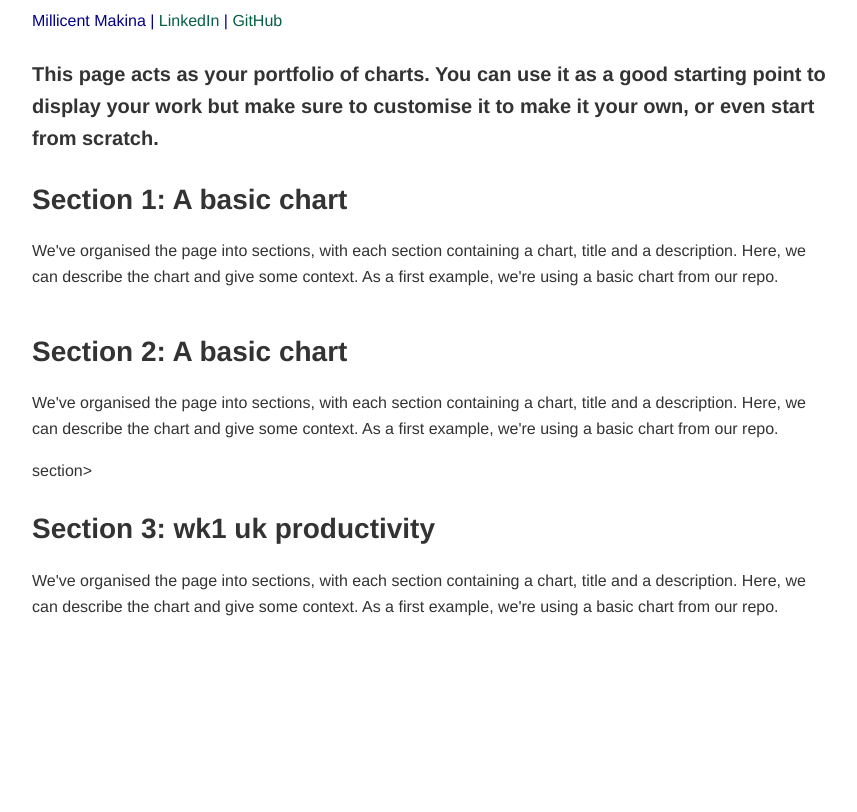
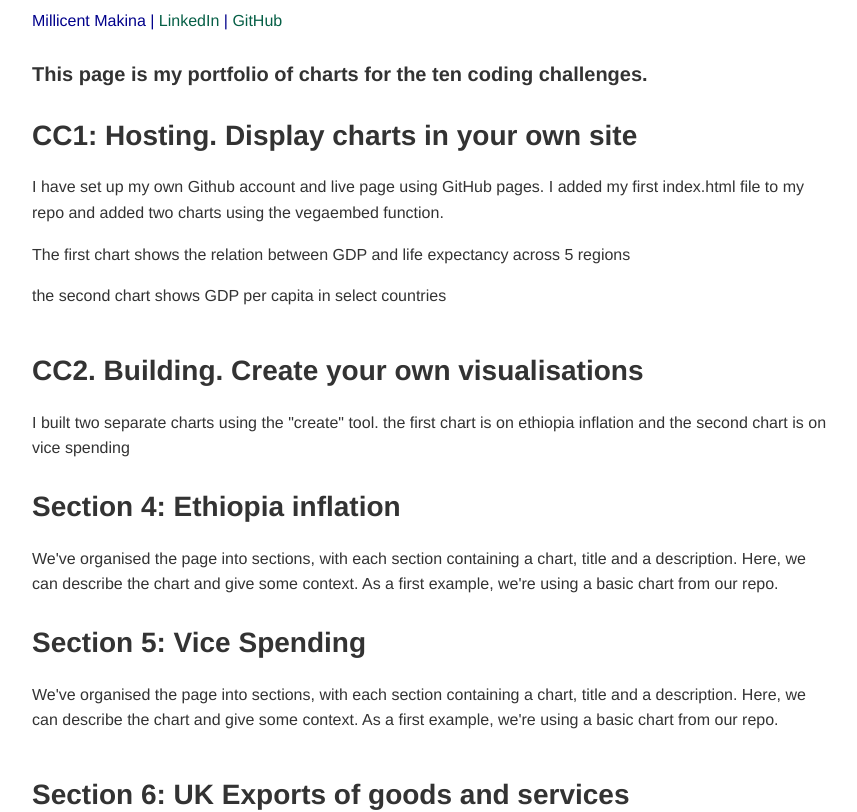
Before and after one commit to MMakina/MMakina.github.io, a plain HTML site: page index.html in a window 1280 px wide. Shown: the part 140-952 px from the top of the page, without its empty margins (208-1065 px from the left). Before the commit the page ends 800 px from the top, so only its background shows below. Drawn offline with Linux system fonts and the light colour scheme; a script that the page names is missing.

Commit message:
Add files via upload

```diff
--- a/index.html
+++ b/index.html
@@ -52,40 +52,76 @@
             href="https://www.github.com/YOUR_GITHUB">GitHub</a>
     </p>
     <h3 class="small"> <!-- We have added a class to the header called "small" which we can use to style it in the CSS -->
-        This page acts as your portfolio of charts. You can use it as a good starting point to display your work but make sure to customise it to make it your own, or even start from scratch.
+        This page is my portfolio of charts for the ten coding challenges.
     </h3>
 
     <!-- We're organising the page into sections, with each section containing a chart, title and a description -->
     <section>
         <div class="chart-description">
-            <h2>Section 1: A basic chart</h2>
+            <h2>CC1: Hosting. Display charts in your own site </h2>
             <p> <!-- This is a paragraph, it's the main way to display text on a web page -->
-                We've organised the page into sections, with each section containing a chart, title and a description. Here, we can describe the chart and give some context.
-                As a first example, we're using a basic chart from our repo.
+                I have set up my own Github account and live page using GitHub pages. I added my first index.html file to my repo and added two charts using the vegaembed function.
+
             </p>
+            <p> The first chart shows the relation between GDP and life expectancy across 5 regions </p>
+            <p>the second chart shows GDP per capita in select countries</p>
         </div>
         <figure id="Location1"></figure> <!-- we give it an id so we can put a vega-lite graph here with VegaEmbed -->
     </section>
     <div class="chart-description">
-        <h2>Section 2: A basic chart</h2>
+        <h2> </h2>
+        <p> <!-- This is a paragraph, it's the main way to display text on a web page -->
+
+        </p>
+    </div>
+    <figure id="Location2"></figure> <!-- we give it an id so we can put a vega-lite graph here with VegaEmbed -->
+
+</section>
+<div class="chart-description">
+    <h2>CC2. Building. Create your own visualisations</h2>
+    <p> <!-- This is a paragraph, it's the main way to display text on a web page -->
+        I built two separate charts using the "create" tool. the first chart is on ethiopia inflation and the second chart is on vice spending
+    </p>
+</div>
+<figure id="Location3"></figure> <!-- we give it an id so we can put a vega-lite graph here with VegaEmbed -->
+
+</section>
+    <div class="chart-description">
+        <h2>Section 4: Ethiopia inflation</h2>
         <p> <!-- This is a paragraph, it's the main way to display text on a web page -->
             We've organised the page into sections, with each section containing a chart, title and a description. Here, we can describe the chart and give some context.
             As a first example, we're using a basic chart from our repo.
         </p>
     </div>
-    <figure id="Location2"></figure> <!-- we give it an id so we can put a vega-lite graph here with VegaEmbed -->
+    <figure id="Location4"></figure> <!-- we give it an id so we can put a vega-lite graph here with VegaEmbed -->
 
+<section>
+    <div class="chart-description">
+        <h2>Section 5: Vice Spending</h2>
+        <p> <!-- This is a paragraph, it's the main way to display text on a web page -->
+            We've organised the page into sections, with each section containing a chart, title and a description. Here, we can describe the chart and give some context.
+            As a first example, we're using a basic chart from our repo.
+        </p>
+    </div>
+    <figure id="Location5"></figure> <!-- we give it an id so we can put a vega-lite graph here with VegaEmbed -->
 
-section>
+</section>
+    <div class="chart-description">
+        <h2>Section 6: UK Exports of goods and services </h2>
+        <p> <!-- This is a paragraph, it's the main way to display text on a web page -->
+            The total value of UK exports has been increasing over the years, but this increase has mainly been driven by strong growth in UK services exports.
+        </p>
+    </div>
+    <figure id="Location6"></figure> <!-- we give it an id so we can put a vega-lite graph here with VegaEmbed -->
+
+</section>
 <div class="chart-description">
-    <h2>Section 3: wk1 uk productivity</h2>
+    <h2> </h2>
     <p> <!-- This is a paragraph, it's the main way to display text on a web page -->
-        We've organised the page into sections, with each section containing a chart, title and a description. Here, we can describe the chart and give some context.
-        As a first example, we're using a basic chart from our repo.
+        The growth in services exports exceeding imports is mostly seen in nominal terms. However, the annualised percentage growth shows that service exports only exceeded goods exports in 2022
     </p>
 </div>
-<figure id="Location3"></figure> <!-- we give it an id so we can put a vega-lite graph here with VegaEmbed -->
-</section>
+<figure id="Location7"></figure> <!-- we give it an id so we can put a vega-lite graph here with VegaEmbed -->
 
     <!-- Do you want to add more sections? -->
         <!-- Try copying pasting the section above -->
@@ -100,9 +136,19 @@ section>
         let figure_1_spec = "https://raw.githubusercontent.com/EconomicsObservatory/courses/main/2/s2_chart2.json"; // We're storing the URL of the graph we want to display in a variable                                                                                                              // You should have a spec for a graph in this same folder. Just specify its name here, e.g. let figure_1_spec = "chart1.json"
         let figure_2_spec = "wk1_chart1.json"
         let figure_3_spec = "wk1_uk_productivity.json"
+        let figure_4_spec = "Wk2_Ethiopia_inflation.json"
+        let figure_5_spec = "vice_spending.json"
+        let figure_6_spec = "UK_trade_1997_to_2023.json"
+        let figure_7_spec = "UK_trade_percentage_change.json"
+
         vegaEmbed('#Location1', figure_1_spec) // We're using the vegaEmbed function to put a graph in the element with id figure_1
         vegaEmbed('#Location2', figure_2_spec) // We're using the vegaEmbed function to put a graph in the element with id figure_1
         vegaEmbed('#Location3', figure_3_spec) // We're using the vegaEmbed function to put a graph in the element with id figure_1
+        vegaEmbed('#Location4', figure_4_spec) // We're using the vegaEmbed function to put a graph in the element with id figure_1
+        vegaEmbed('#Location5', figure_5_spec) // We're using the vegaEmbed function to put a graph in the element with id figure_1
+        vegaEmbed('#Location6', figure_6_spec) // We're using the vegaEmbed function to put a graph in the element with id figure_1
+        vegaEmbed('#Location7', figure_7_spec) // We're using the vegaEmbed function to put a graph in the element with id figure_1
+
         // Do you want to add more graphs?
         // try defining a new variable for figure_3_spec, adding VegaEmbed for Location3, and adding a new section in the HTML
         // e.g.
```
